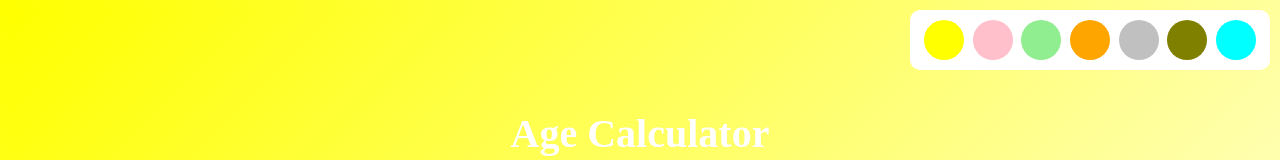
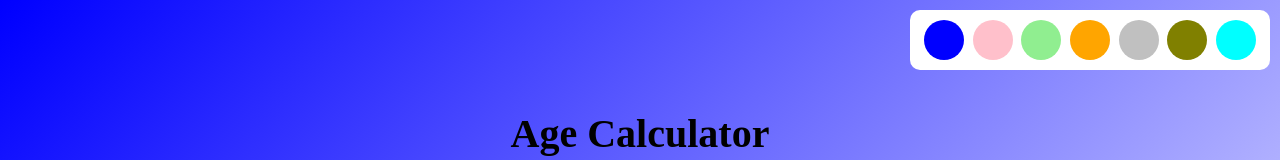
Before and after one commit to abrar2139/age-calculator, a plain HTML site: page index.html in a window 1280 px wide. Both pictures are taken after a click on the element 944 px from the left and 40 px from the top of the page. Shown: the top 160 px of the page. Drawn offline with Linux system fonts and the light colour scheme.

Commit message:
colors are set

```diff
--- a/script.js
+++ b/script.js
@@ -8,8 +8,8 @@ const color7 = document.getElementById('color7');
 const heading = document.getElementById('#heading');
 
 color1.addEventListener('click', () => {
-    document.documentElement.style.setProperty('--background1', 'yellow');
-    document.documentElement.style.setProperty('--heading', 'white');
+    document.documentElement.style.setProperty('--background1', 'blue');
+    document.documentElement.style.setProperty('--heading', 'black');
 });
 color2.addEventListener('click', () => {
     document.documentElement.style.setProperty('--background1', 'pink');
@@ -26,7 +26,7 @@ color4.addEventListener('click', () => {
 
 color5.addEventListener('click', () => {
     document.documentElement.style.setProperty('--background1', 'silver');
-    document.documentElement.style.setProperty('--heading', 'black');
+    document.documentElement.style.setProperty('--heading', 'yellow');
 });
 
 color6.addEventListener('click', () => {
@@ -36,7 +36,7 @@ color6.addEventListener('click', () => {
 
 color7.addEventListener('click', () => {
     document.documentElement.style.setProperty('--background1', 'aqua');
-    document.documentElement.style.setProperty('--heading', 'black');
+    document.documentElement.style.setProperty('--heading', 'silver');
 });
 
 
--- a/style.css
+++ b/style.css
@@ -135,10 +135,6 @@ html,body{
     background-color: blue;
 cursor: pointer;
 }
-
-#colors-parent #colors #color1{
-    background-color: yellow;
-}
 #colors-parent #colors #color2{
     background-color: pink;
 }
@@ -157,6 +153,3 @@ cursor: pointer;
 #colors-parent #colors #color7{
     background-color: aqua;
 }
-/* #colors-parent #colors #color1:hover:root{
-    --background1:red !important;
-} */
```
